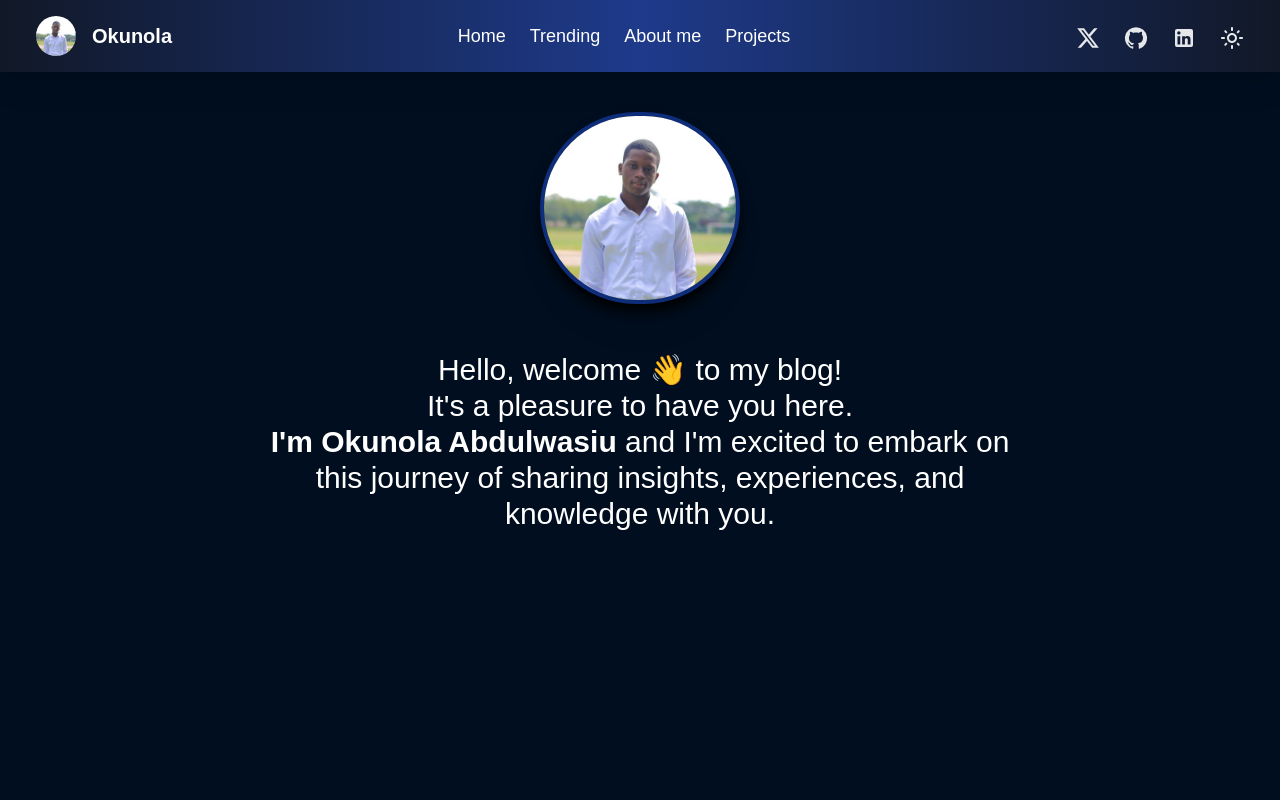
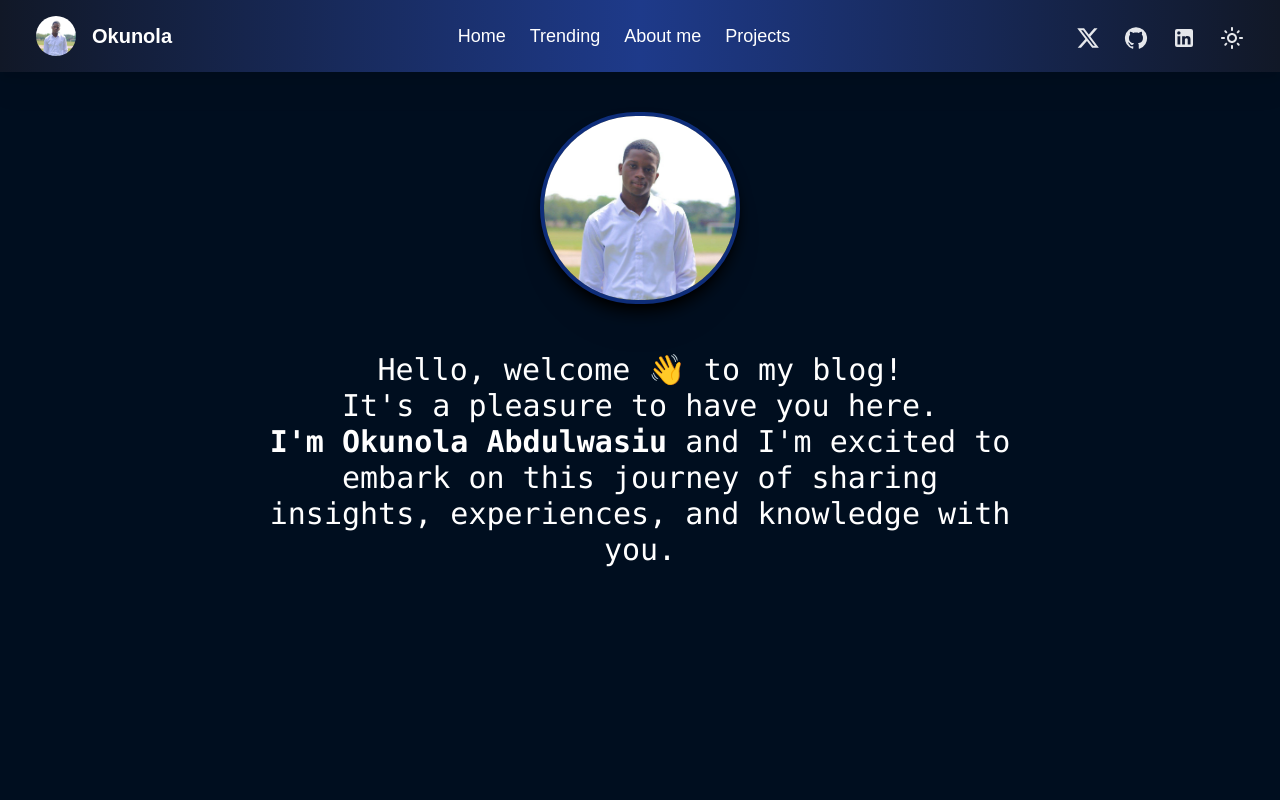
Before and after one commit to Okunola11/Nextjs-Mdx-Blog, a Next.js app: page /about in a window 1280 px wide. Shown: the top 800 px of the page. Built offline with nearby package versions, Linux system fonts and the light colour scheme.

Commit message:
Changed About page font

```diff
--- a/app/about/page.tsx
+++ b/app/about/page.tsx
@@ -4,7 +4,7 @@ export const revalidate = 86400;
 
 export default function About() {
   return (
-    <div className="h-screen px-4 md:px-6 max-w-[800px] mx-auto">
+    <div className="h-screen px-4 md:px-6 max-w-[800px] mx-auto font-mono">
       <MyProfilePic />
       <p className="mt-12 mb-12 text-3xl text-center dark:text-white">
         Hello, welcome 👋&nbsp;to my blog!
```
